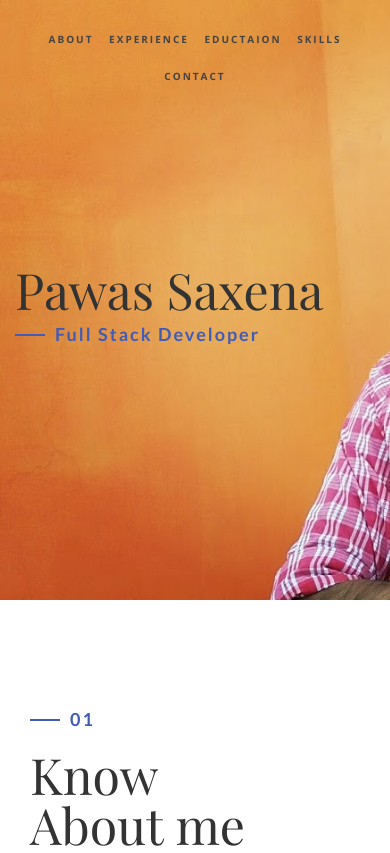
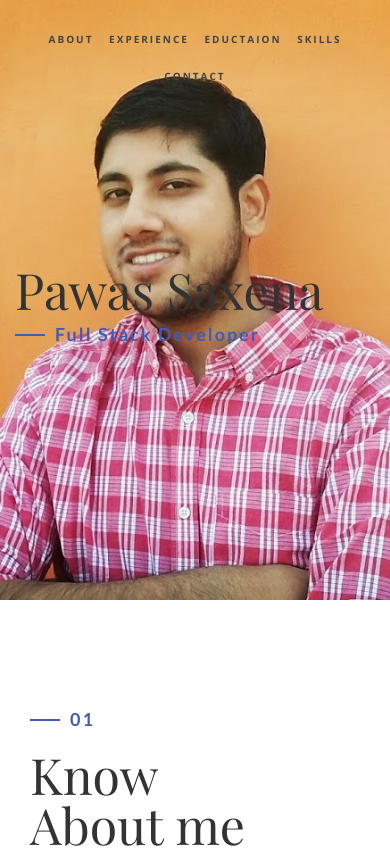
Before and after one commit to pawas-saxena/pawas-saxena, a plain HTML site: page index.html in a window 390 px wide. Shown: the top 853 px of the page. Drawn offline with nearby package versions, Linux system fonts and the light colour scheme; files whose address does not match are found by name; a web font is replaced by a local one.

Commit message:
fixed position of image to be in center so face is always visible

```diff
--- a/css/style.css
+++ b/css/style.css
@@ -800,3 +800,10 @@ fieldset {
         font-size: 10px;
     }
 }
+
+
+@media (max-width: 450px) {
+    #home{
+        background-position: 50% !important;
+    }
+}
```
